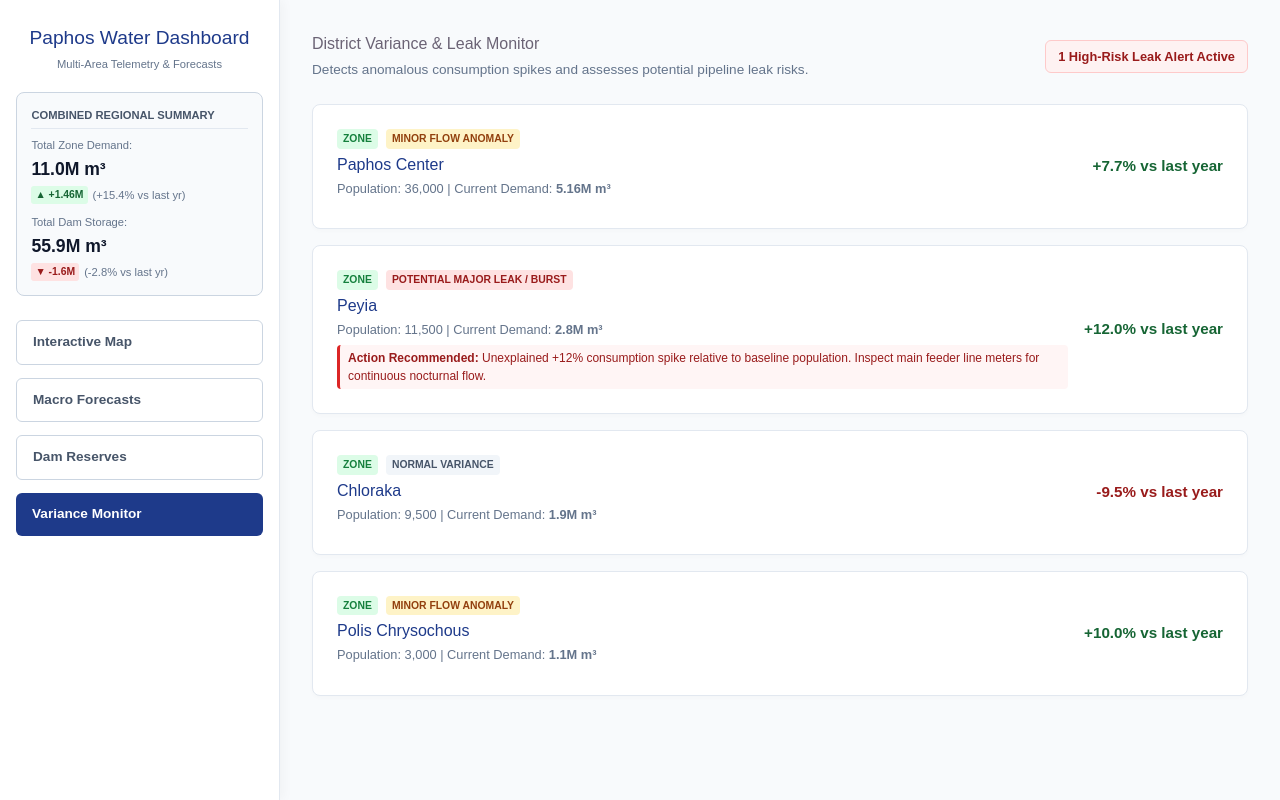
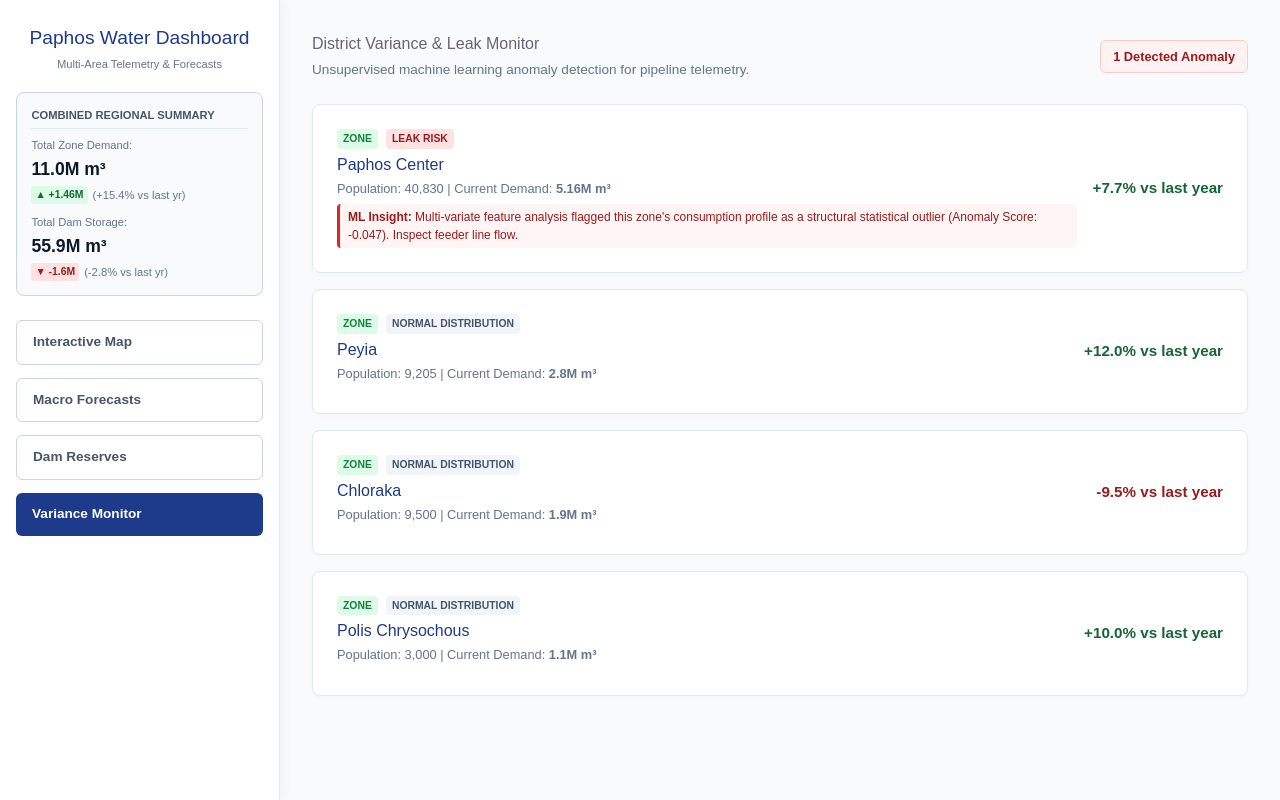
Before and after one commit to phrogal/paphos-water-demo, a React (Vite) app: page / in a window 1280 px wide. Both pictures are taken after a click on the button "Variance Monitor". Built offline with nearby package versions, Linux system fonts and the light colour scheme.

Commit message:
changed isolation forest

```diff
--- a/src/App.tsx
+++ b/src/App.tsx
@@ -305,34 +305,27 @@ export default function App() {
             <div style={{ display: 'flex', justifyContent: 'space-between', alignItems: 'center', marginBottom: '1.5rem' }}>
               <div>
                 <h2>District Variance & Leak Monitor</h2>
-                <p style={{ fontSize: '0.85rem', color: '#64748b', margin: '4px 0 0' }}>Detects anomalous consumption spikes and assesses potential pipeline leak risks.</p>
+                <p style={{ fontSize: '0.85rem', color: '#64748b', margin: '4px 0 0' }}>Unsupervised machine learning anomaly detection for pipeline telemetry.</p>
               </div>
               <span style={{ background: '#fef2f2', color: '#991b1b', border: '1px solid #fecaca', padding: '6px 12px', borderRadius: '6px', fontSize: '0.8rem', fontWeight: 'bold' }}>
-                1 High-Risk Leak Alert Active
+                {zones.filter((z: any) => z.isAnomaly).length} Detected Anomaly
               </span>
             </div>
 
             <div style={{ display: 'flex', flexDirection: 'column', gap: '1rem' }}>
               {zones.map((zone: any) => {
-                const isHighVariance = zone.isHigher && parseFloat(zone.diffText) > 10.0;
-                const isMediumVariance = zone.isHigher && parseFloat(zone.diffText) <= 10.0 && parseFloat(zone.diffText) > 5.0;
-
                 return (
                   <div key={zone.id} style={{ background: 'white', padding: '1.5rem', borderRadius: '8px', border: '1px solid #e2e8f0', display: 'flex', justifyContent: 'space-between', alignItems: 'center', boxShadow: '0 2px 4px rgba(0,0,0,0.02)' }}>
                     <div style={{ flex: 1, paddingRight: '1rem' }}>
                       <div style={{ display: 'flex', gap: '8px', alignItems: 'center', marginBottom: '4px' }}>
                         <span style={{ fontSize: '0.65rem', textTransform: 'uppercase', background: '#dcfce7', color: '#15803d', padding: '2px 6px', borderRadius: '4px', fontWeight: 'bold' }}>Zone</span>
-                        {isHighVariance ? (
+                        {zone.isAnomaly ? (
                           <span style={{ fontSize: '0.65rem', textTransform: 'uppercase', background: '#fee2e2', color: '#991b1b', padding: '2px 6px', borderRadius: '4px', fontWeight: 'bold' }}>
-                            Potential Major Leak / Burst
-                          </span>
-                        ) : isMediumVariance ? (
-                          <span style={{ fontSize: '0.65rem', textTransform: 'uppercase', background: '#fef3c7', color: '#92400e', padding: '2px 6px', borderRadius: '4px', fontWeight: 'bold' }}>
-                            Minor Flow Anomaly
+                            Leak Risk
                           </span>
                         ) : (
                           <span style={{ fontSize: '0.65rem', textTransform: 'uppercase', background: '#f1f5f9', color: '#475569', padding: '2px 6px', borderRadius: '4px', fontWeight: 'bold' }}>
-                            Normal Variance
+                            Normal Distribution
                           </span>
                         )}
                       </div>
@@ -340,9 +333,9 @@ export default function App() {
                       <h3 style={{ margin: '4px 0 2px', color: '#1e3a8a' }}>{zone.name}</h3>
                       <p style={{ fontSize: '0.8rem', color: '#64748b', margin: '0 0 6px' }}>Population: {zone.basePop?.toLocaleString()} | Current Demand: <strong>{zone.currentYearVal}M m³</strong></p>
 
-                      {isHighVariance && (
+                      {zone.isAnomaly && (
                         <p style={{ fontSize: '0.75rem', color: '#991b1b', margin: 0, background: '#fff5f5', padding: '4px 8px', borderRadius: '4px', borderLeft: '3px solid #dc2626' }}>
-                          <strong>Action Recommended:</strong> Unexplained +12% consumption spike relative to baseline population. Inspect main feeder line meters for continuous nocturnal flow.
+                          <strong>ML Insight:</strong> Multi-variate feature analysis flagged this zone's consumption profile as a structural statistical outlier (Anomaly Score: {zone.anomalyScore}). Inspect feeder line flow.
                         </p>
                       )}
                     </div>
--- a/src/model_output.json
+++ b/src/model_output.json
@@ -1,12 +1,10 @@
 {
-  "last_updated": "2026-10-14 03:33:02 UTC",
+  "last_updated": "2026-10-14 09:28:08 UTC",
   "live_weather": {
-    "temperature": 21.0,
-    "humidity": 66,
+    "temperature": 22.7,
+    "humidity": 72,
     "precipitation": 0.0
   },
-  "paphos_center_demand": 5.16,
-  "active_tourist_load": 32500,
   "reservoir_status": {
     "total_capacity_mcm": 78.48,
     "current_storage_mcm": 55.95,
@@ -18,24 +16,28 @@
       "name": "Paphos Center",
       "lat": 34.7754,
       "lng": 32.4245,
-      "basePop": 36000,
+      "basePop": 40830,
       "currentYearVal": 5.16,
       "lastYearVal": 3.9,
       "status": "Optimal",
       "diffText": "+7.7% vs last year",
-      "isHigher": true
+      "isHigher": true,
+      "isAnomaly": true,
+      "anomalyScore": -0.047
     },
     {
       "id": 2,
       "name": "Peyia",
       "lat": 34.8822,
       "lng": 32.3831,
-      "basePop": 11500,
+      "basePop": 9205,
       "currentYearVal": 2.8,
       "lastYearVal": 2.5,
       "status": "Medium Demand",
       "diffText": "+12.0% vs last year",
-      "isHigher": true
+      "isHigher": true,
+      "isAnomaly": false,
+      "anomalyScore": 0.109
     },
     {
       "id": 3,
@@ -47,7 +49,9 @@
       "lastYearVal": 2.1,
       "status": "Optimal",
       "diffText": "-9.5% vs last year",
-      "isHigher": false
+      "isHigher": false,
+      "isAnomaly": false,
+      "anomalyScore": 0.016
     },
     {
       "id": 4,
@@ -59,7 +63,9 @@
       "lastYearVal": 1.0,
       "status": "Low Reserve",
       "diffText": "+10.0% vs last year",
-      "isHigher": true
+      "isHigher": true,
+      "isAnomaly": false,
+      "anomalyScore": 0.056
     }
   ],
   "dams": [
```
Also changed, not shown: 1 other file (tests, documents, lock files or other folders).
